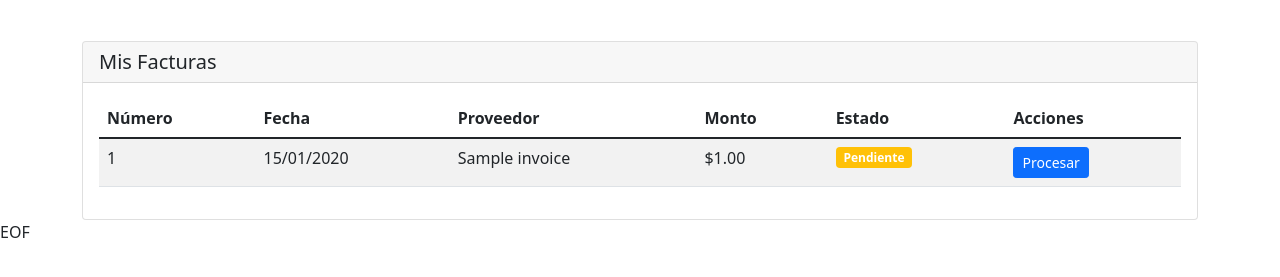
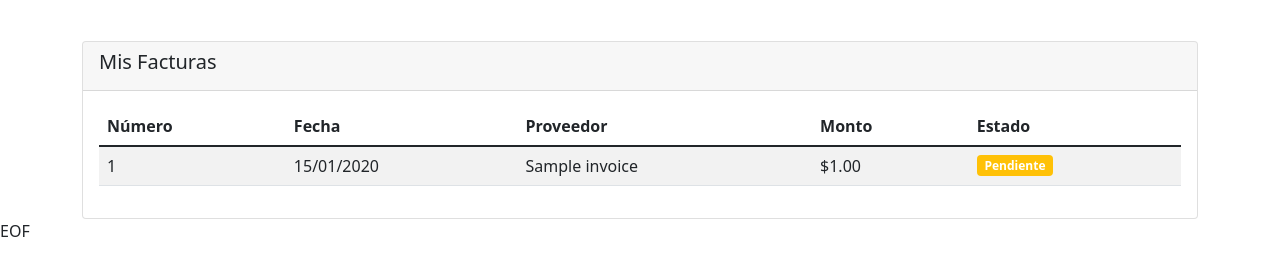
Before and after one commit to Nanagranada/factura-processor, a Flask app: template app/templates/dashboard.html in a window 1280 px wide. Shown: the part 173-450 px from the top of the page. Run offline with Flask 2, Linux system fonts and the light colour scheme; the template is opened without the code that fills it: most values are stand-ins (such as "Sample title", 1, 10 or a date in 2020).

Commit message:
Update dashboard.html

```diff
--- a/app/templates/dashboard.html
+++ b/app/templates/dashboard.html
@@ -1,8 +1,5 @@
 cat > app/templates/dashboard.html << 'EOF'
 {% extends "base.html" %}
-
-{% block title %}Dashboard - Procesador de Facturas{% endblock %}
-
 {% block content %}
 <div class="row mb-4">
     <div class="col-md-8">
@@ -10,15 +7,13 @@
         <p>Bienvenido, {{ current_user.username }}. Aquí puedes gestionar tus facturas.</p>
     </div>
     <div class="col-md-4 text-end">
-        <a href="{{ url_for('main.upload_invoice') }}" class="btn btn-primary">
-            <i class="bi bi-upload"></i> Subir Nueva Factura
-        </a>
+        <a href="{{ url_for('main.upload_invoice') }}" class="btn btn-primary">Subir Nueva Factura</a>
     </div>
 </div>
 
 <div class="card">
     <div class="card-header">
-        <h5 class="mb-0">Mis Facturas</h5>
+        <h5>Mis Facturas</h5>
     </div>
     <div class="card-body">
         {% if invoices %}
@@ -31,7 +26,6 @@
                         <th>Proveedor</th>
                         <th>Monto</th>
                         <th>Estado</th>
-                        <th>Acciones</th>
                     </tr>
                 </thead>
                 <tbody>
@@ -48,13 +42,6 @@
                             <span class="badge bg-warning">Pendiente</span>
                             {% endif %}
                         </td>
-                        <td>
-                            {% if not invoice.processed %}
-                            <button class="btn btn-sm btn-primary">Procesar</button>
-                            {% else %}
-                            <button class="btn btn-sm btn-secondary" disabled>Procesada</button>
-                            {% endif %}
-                        </td>
                     </tr>
                     {% endfor %}
                 </tbody>
```
